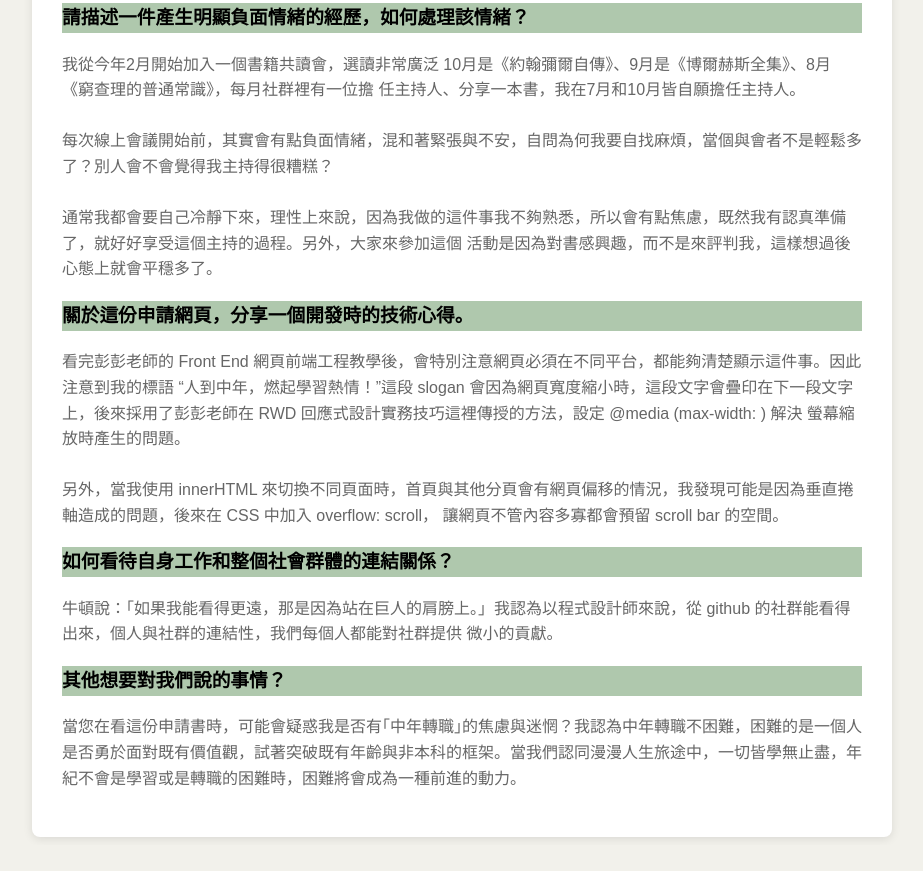
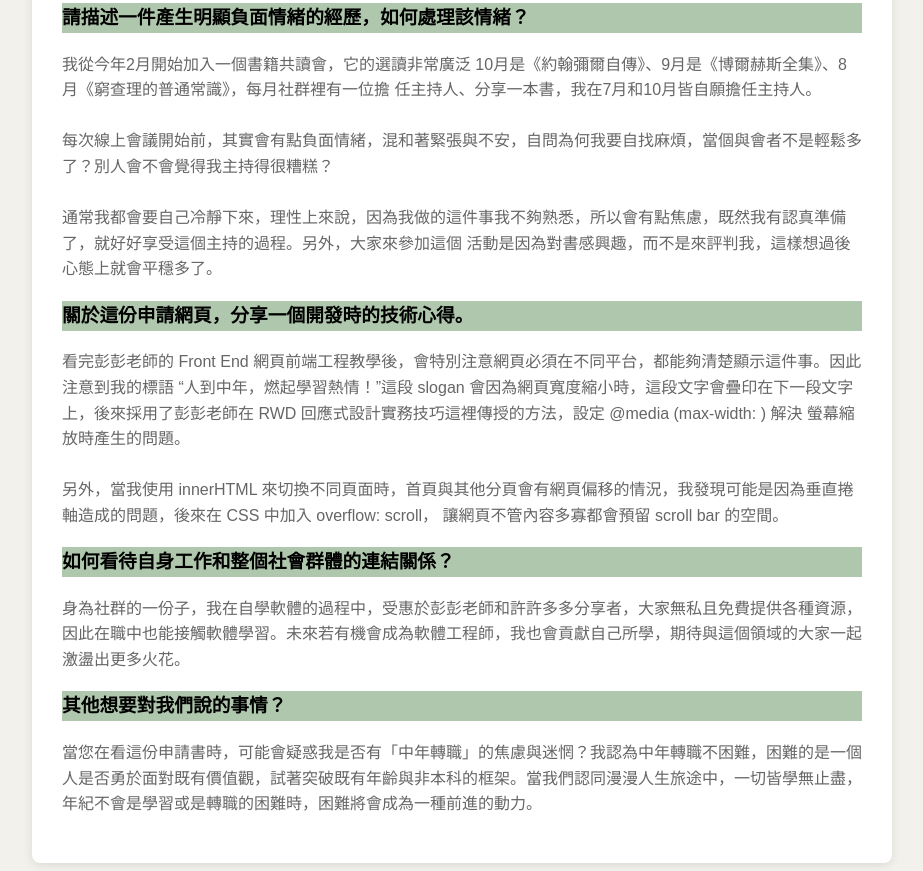
Before and after one commit to ryohei3364/application, a plain HTML site: page index.html in a window 1280 px wide. Shown: the part 1524-2395 px from the top of the page, without its empty margins (178-1101 px from the left). Before the commit the page ends 2369 px from the top, so only its background shows below. Drawn offline with Linux system fonts and the light colour scheme.

Commit message:
Update index.html

```diff
--- a/index.html
+++ b/index.html
@@ -95,7 +95,7 @@
       <div class="inner-block">
         <h3>請描述一件產生明顯負面情緒的經歷，如何處理該情緒？</h3>
         <p>
-          我從今年2月開始加入一個書籍共讀會，選讀非常廣泛 10月是《約翰彌爾自傳》、9月是《博爾赫斯全集》、8月《窮查理的普通常識》，每月社群裡有一位擔
+          我從今年2月開始加入一個書籍共讀會，它的選讀非常廣泛 10月是《約翰彌爾自傳》、9月是《博爾赫斯全集》、8月《窮查理的普通常識》，每月社群裡有一位擔
           任主持人、分享一本書，我在7月和10月皆自願擔任主持人。<br /><br />
           每次線上會議開始前，其實會有點負面情緒，混和著緊張與不安，自問為何我要自找麻煩，當個與會者不是輕鬆多了？別人會不會覺得我主持得很糟糕？<br /><br />
           通常我都會要自己冷靜下來，理性上來說，因為我做的這件事我不夠熟悉，所以會有點焦慮，既然我有認真準備了，就好好享受這個主持的過程。另外，大家來參加這個
@@ -114,14 +114,13 @@
       <div class="inner-block">
         <h3>如何看待自身工作和整個社會群體的連結關係？</h3>
         <p>
-          牛頓說：「如果我能看得更遠，那是因為站在巨人的肩膀上。」我認為以程式設計師來說，從 github 的社群能看得出來，個人與社群的連結性，我們每個人都能對社群提供
-          微小的貢獻。
+          身為社群的一份子，我在自學軟體的過程中，受惠於彭彭老師和許許多多分享者，大家無私且免費提供各種資源，因此在職中也能接觸軟體學習。未來若有機會成為軟體工程師，我也會貢獻自己所學，期待與這個領域的大家一起激盪出更多火花。
         </p>
       </div>
       <div class="inner-block">
         <h3>其他想要對我們說的事情？</h3>
         <p>
-          當您在看這份申請書時，可能會疑惑我是否有｢中年轉職｣的焦慮與迷惘？我認為中年轉職不困難，困難的是一個人是否勇於面對既有價值觀，試著突破既有年齡與非本科的框架。當我們認同漫漫人生旅途中，一切皆學無止盡，年紀不會是學習或是轉職的困難時，困難將會成為一種前進的動力。
+          當您在看這份申請書時，可能會疑惑我是否有「中年轉職」的焦慮與迷惘？我認為中年轉職不困難，困難的是一個人是否勇於面對既有價值觀，試著突破既有年齡與非本科的框架。當我們認同漫漫人生旅途中，一切皆學無止盡，年紀不會是學習或是轉職的困難時，困難將會成為一種前進的動力。
         </p>
       </div>
     </div>
```
